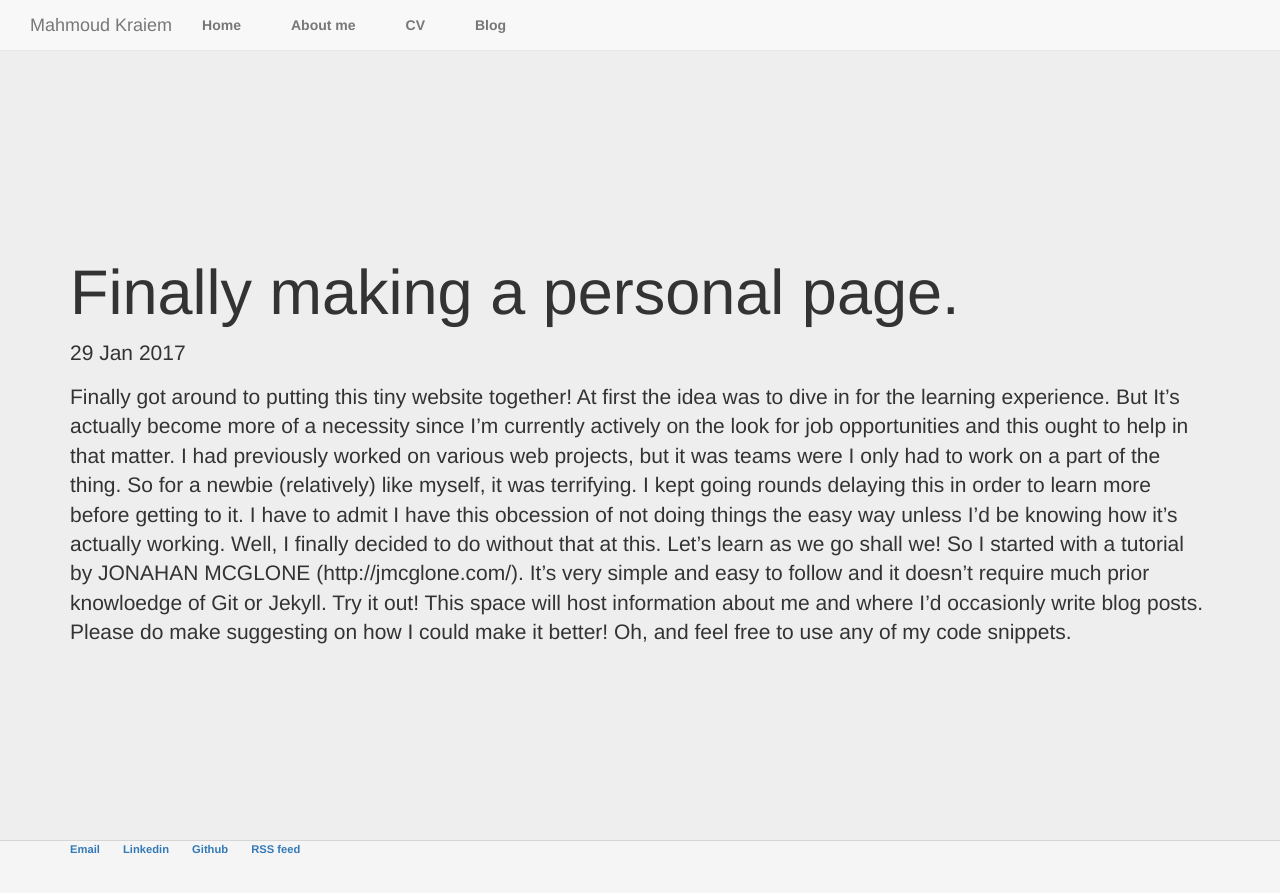
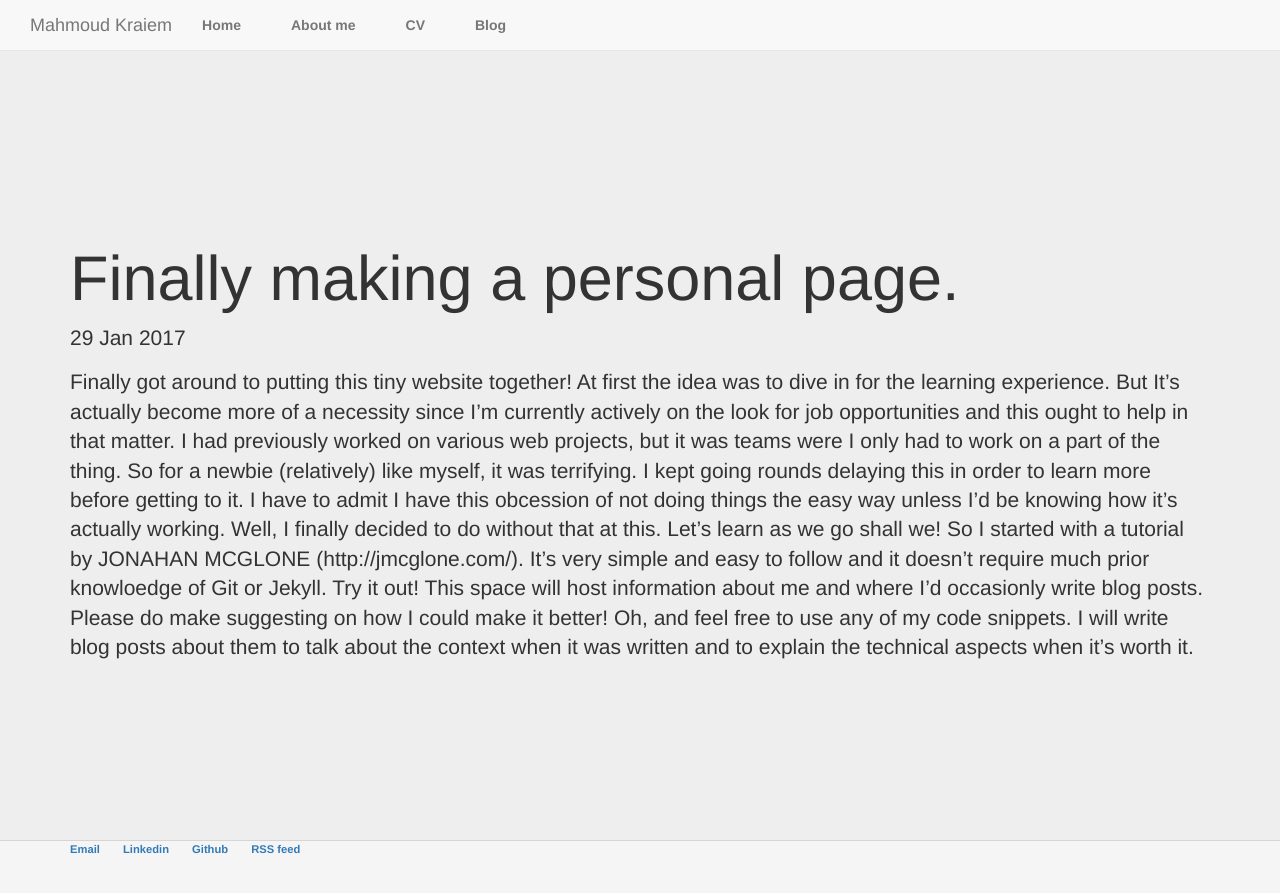
Before and after one commit to breebchi/breebchi.github.io, a Jekyll site: the page built from _posts/2017-01-29-mahmoud-kraiem-site-launched.md, in a window 1280 px wide. Shown: the top 893 px of the page. Built offline with Jekyll 4.4.1, drawn with Linux system fonts in a browser that asks for light colours; nearby versions of some CDN libraries.

Commit message:
Update 2017-01-29-mahmoud-kraiem-site-launched.md

```diff
--- a/_posts/2017-01-29-mahmoud-kraiem-site-launched.md
+++ b/_posts/2017-01-29-mahmoud-kraiem-site-launched.md
@@ -11,4 +11,4 @@ Well, I finally decided to do without that at this. Let's learn as we go shall w
 So I started with a tutorial by JONAHAN MCGLONE (http://jmcglone.com/). It's very simple and easy to follow and it doesn't require much prior knowloedge of Git or Jekyll. Try it out!
 This space will host information about me and where I'd occasionly write blog posts.
 Please do make suggesting on how I could make it better!
-Oh, and feel free to use any of my code snippets.
+Oh, and feel free to use any of my code snippets. I will write blog posts about them to talk about the context when it was written and to explain the technical aspects when it's worth it.
```
